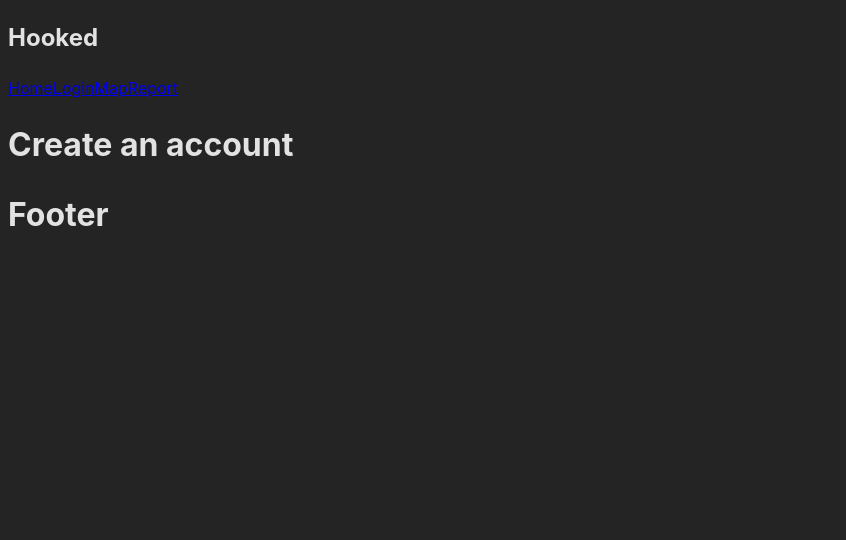
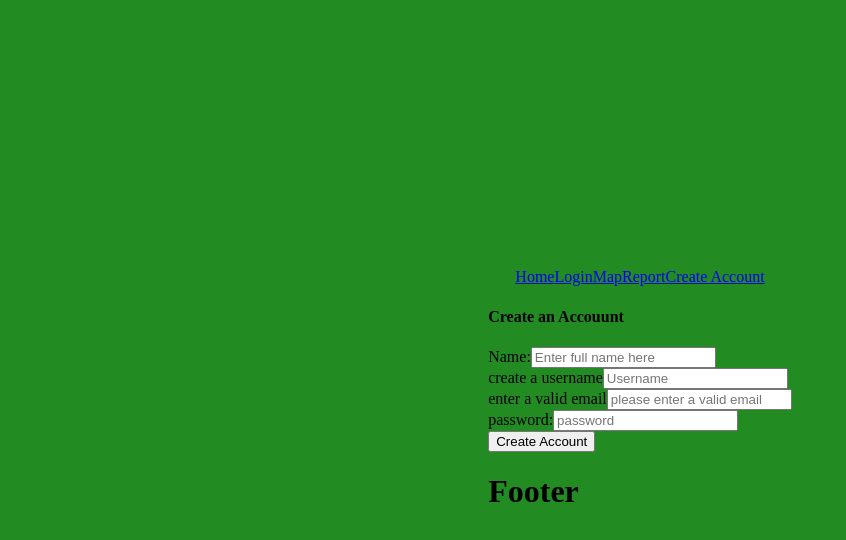
Before and after one commit to Dmulka/Hooked-Front, a React (Vite) app in the folder Hooked-Front/: page /createaccount in a window 1280 px wide. Shown: the top 540 px of the page, without its empty margins (0-846 px from the left). Built offline with nearby package versions, Linux system fonts and the light colour scheme; the HTML template or start-up script is replaced by a standard one.

Commit message:
created account form

```diff
--- a/Hooked-Front/src/App.jsx
+++ b/Hooked-Front/src/App.jsx
@@ -11,7 +11,7 @@ function App() {
   return (
     <div className= 'App'>
       <header className='app-header'><Header /></header>
-      <mmain className='app-main'><Main /></mmain>
+      <main className='app-main'><Main /></main>
       <footer className='app-footer'><Footer /></footer>
     </div>
   )
--- a/Hooked-Front/src/components/CreateAccount.jsx
+++ b/Hooked-Front/src/components/CreateAccount.jsx
@@ -1,8 +1,94 @@
+import React, { useState } from 'react'
+import axios from "axios"
 
 
 const CreateAccount = () => {
+    const initialState = {
+        name: '',
+        userName: '',
+        email: '',
+        password: '',
+    }
+
+    const [formState, setFormState] = useState(initialState)
+    const [errorMessage, setErrorMessage] = useState('')
+
+    const handleChange = (evt) => {
+        const { name, value } = evt.target;
+        setFormState({ ...formState, [name]: value });
+    }
+
+    const handleSubmit = async (evt) => {
+        evt.preventDefault()
+        console.log(fromState)
+
+    try {
+        const response = await asiox.post('http://localhost:3001/api/users',{
+            name: formState.name,
+            userName: formState.userName,
+            email: formState.email,
+            password: formState.password
+        })
+        console.log(response.data)
+    } catch (error)  {
+        if (!err?.response) {
+            setErrorMessage ('No server response')
+        } else {
+            setErrorMessage('signup faild')
+    }}
+
+    setFormState(initialState)
+  }
+
+
     return (
-        <h1>Create an account</h1>
+        <div className='form-container'>
+            <form className='create-account-form' onSubmit={handleSubmit}>
+                <h4>Create an Accouunt</h4>
+                <div className ='form-input'>
+                    <label htmlFor='name'>Name:</label>
+                    <input onChange ={handleChange}
+                           name='name'
+                           type='text'
+                           id= 'name'
+                           placeholder="Enter full name here"
+                           value={formState.name}
+                            />
+                </div>
+                <div className ='form-input'>
+                    <label htmlFor='userName'>create a username</label>
+                    <input onChange ={(e) => setUserName(e.target.value)}
+                           name='userName'
+                           type='text'
+                           id= 'userNamee'
+                           placeholder='Username'
+                           value={formState.userName}
+                            />
+                </div>
+                <div className ='form-input'>
+                    <label htmlFor='email'>enter a valid email</label>
+                    <input onChange ={handleChange}
+                           name='email'
+                           type='text'
+                           id= 'email'
+                           placeholder="please enter a valid email"
+                           value={formState.email}
+                            />
+                </div>
+                <div className ='form-input'>
+                    <label htmlFor='password'>password:</label>
+                    <input onChange={handleChange}
+                           name='password'
+                           type='text'
+                           id= 'password'
+                           placeholder="password"
+                           value={formState.password}
+                            />
+                </div>
+                <button type='submit'> Create Account</button>
+                {errorMessage && <p>{errorMessage}</p>}
+            </form>
+        </div>
     )
 }
 
--- a/Hooked-Front/src/components/Header.jsx
+++ b/Hooked-Front/src/components/Header.jsx
@@ -3,7 +3,7 @@ import Nav from './Nav'
 const Header = () => {
     return  (
         <div className='header'>
-            <h2 className='title'>Hooked</h2>
+
             <Nav />
         </div>
     )
--- a/Hooked-Front/src/components/Home.jsx
+++ b/Hooked-Front/src/components/Home.jsx
@@ -1,6 +1,7 @@
 const Home = () => {
     return (
-        <h1>This is Home</h1>
+
+        <h1 className='title'>Hooked</h1>
     )
 
 }
--- a/Hooked-Front/src/components/Login.jsx
+++ b/Hooked-Front/src/components/Login.jsx
@@ -1,4 +1,15 @@
+import React, { useState } from 'react'
+import axios from 'axios'
+
+const initialState = {
+    userName: '',
+    password: '',
+    valid: '',
+}
 const Login = () => {
+
+
+
     return (
         <div>
         <h1>This is login</h1>
--- a/Hooked-Front/src/components/Main.jsx
+++ b/Hooked-Front/src/components/Main.jsx
@@ -3,6 +3,7 @@ import Home from './Home'
 import Login from './login'
 import CreateAccount from './CreateAccount'
 import MapPage from './MapPage'
+import Report from './Report'
 
 
 const Main = () => {
@@ -13,6 +14,7 @@ const Main = () => {
                 <Route path="/login" element={<Login />} />
                 <Route path="/createaccount" element={<CreateAccount/>} />
                 <Route path="/mappage" element={<MapPage/>} />
+                <Route path='/report' element={<Report/>} />
             </Routes>
         </div>
     )
--- a/Hooked-Front/src/components/MapLogic.jsx
+++ b/Hooked-Front/src/components/MapLogic.jsx
@@ -13,8 +13,8 @@ const MapLogic = () => {
     const data = response.data
 
     mapboxgl.accessToken = import.meta.env.VITE_APP_MAPBOXTOKEN
-    const map = mapboxgl.Map({
-        csontainer: mapCcontainerRef.corrent,
+    const map = new mapboxgl.Map({
+        csontainer: mapCcontainerRef.current,
         style: 'mapbox://styles/mapbox/streets-v12',
         center: [-88.09, 42.2],
         zoom: 10,
--- a/Hooked-Front/src/components/MapPage.jsx
+++ b/Hooked-Front/src/components/MapPage.jsx
@@ -1,6 +1,11 @@
+import React, { useState, useEffect } from 'react'
+import MapLogic from './MapLogic'
+import { Link } from 'react-router-dom'
+
+
 const MapPage = () => {
     return (
-        <div clasName='mapPage'>
+        <div className='mapPage'>
             <h1>Map Page </h1>
             <MapLogic />
         </div>
--- a/Hooked-Front/src/components/Nav.jsx
+++ b/Hooked-Front/src/components/Nav.jsx
@@ -6,8 +6,9 @@ const Nav = () => {
         <div className='nav-Links'>
             <Link className='nav' to='/'>Home</Link>
             <Link className='nav' to='/login'>Login</Link>
-            <Link className='nav' to='/map'>Map</Link>
+            <Link className='nav' to='/mappage'>Map</Link>
             <Link className='nav' to='/report'>Report</Link>
+            <Link className='nav' to='/createaccount'>Create Account</Link>
         </div>
     )
 
--- /dev/null
+++ b/Hooked-Front/src/components/Report.jsx
@@ -0,0 +1,7 @@
+const Report = () => {
+    return (
+        <h1>Report page</h1>
+    )
+}
+
+export default Report
--- a/Hooked-Front/src/index.css
+++ b/Hooked-Front/src/index.css
@@ -1,12 +1,23 @@
-:root {
-  font-family: Inter, system-ui, Avenir, Helvetica, Arial, sans-serif;
-  line-height: 1.5;
-  font-weight: 400;
-  align-items: center;
 
-  color-scheme: light dark;
-  color: rgba(255, 255, 255, 0.87);
-  background-color: #242424;
+#root {
+    position: absolute;
+    top: 50%;
+    left: 50%;
+    transform: translate(-50%, -50%);
+    width: 100%;
+    height: 100vh;
+    margin: auto;
+    display: flex;
+    align-items: center;
+    justify-content: center;
+    background-color: #228B22;
+    background-repeat: round;
+  }
 
 
-}
+  .app-header {
+    height: 20%;
+    display: flex;
+    justify-content: center;
+    align-items: center;
+  }
```
